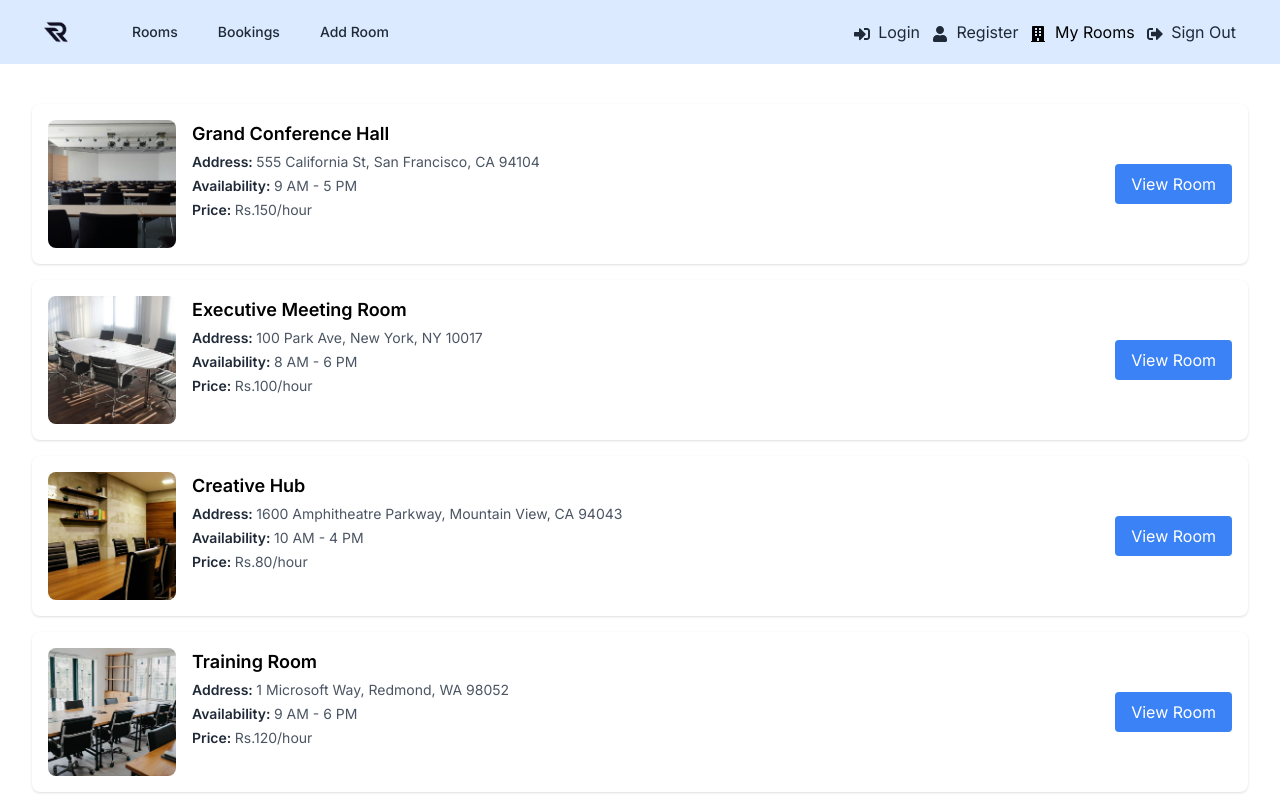
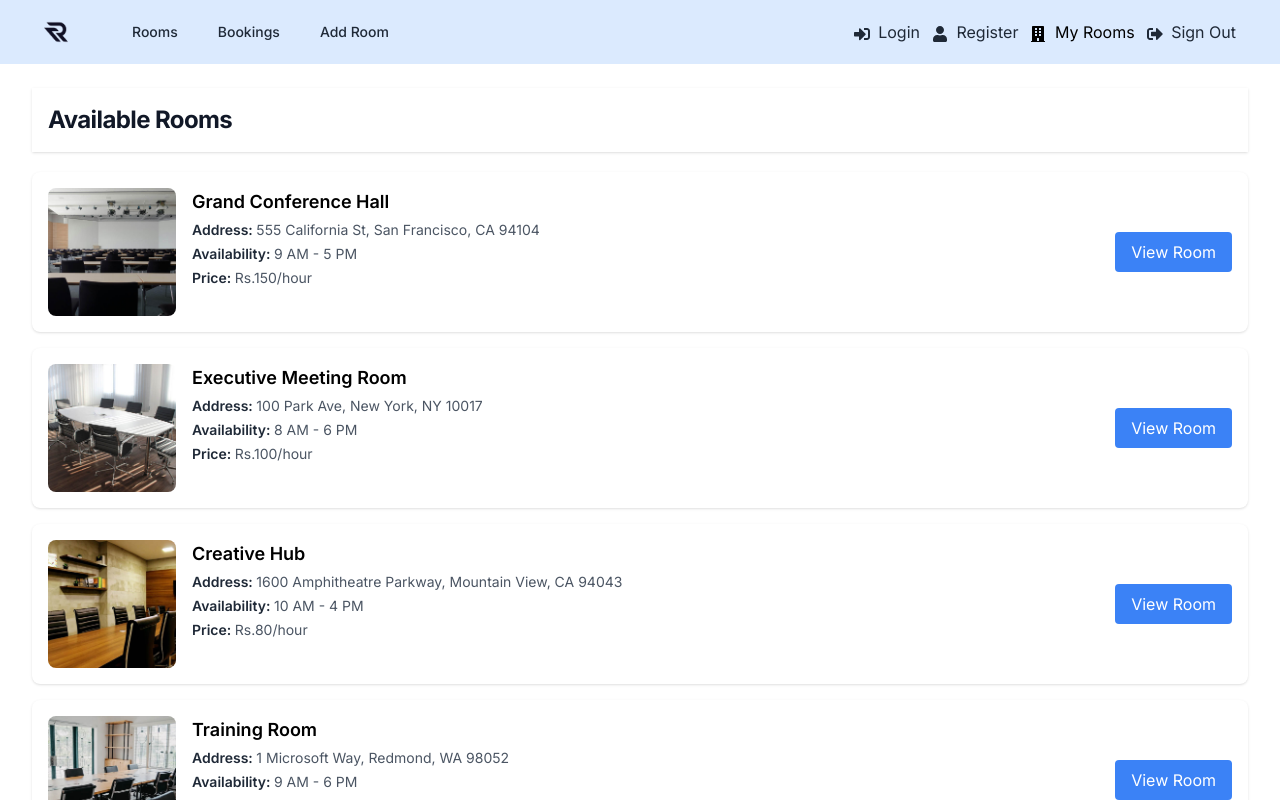
Before and after one commit to saatvik-10/Room-Booking-App, a Next.js app: page / in a window 1280 px wide. Shown: the top 800 px of the page. Built offline with nearby package versions, Linux system fonts and the light colour scheme.

Commit message:
added heading

```diff
--- a/app/page.tsx
+++ b/app/page.tsx
@@ -1,5 +1,6 @@
 import RoomCard from '@/components/RoomCard';
 import rooms from '@/data/rooms.json';
+import Heading from '@/components/Heading';
 
 interface Room {
   id: number;
@@ -19,6 +20,7 @@
 export default function Home() {
   return (
     <div>
+      <Heading title='Available Rooms' />
       {rooms.length > 0 ? (
         rooms.map((room) => <RoomCard room={room} />)
       ) : (
--- /dev/null
+++ b/components/Heading.tsx
@@ -0,0 +1,15 @@
+interface HeadingProps {
+  title: string;
+}
+
+const Heading: React.FC<HeadingProps> = ({ title }) => {
+  return (
+    <section className='bg-white mb-5 shadow px-4 py-4'>
+      <h1 className='text-2xl font-bold tracking-tight text-gray-900'>
+        {title}
+      </h1>
+    </section>
+  );
+};
+
+export default Heading;
```
